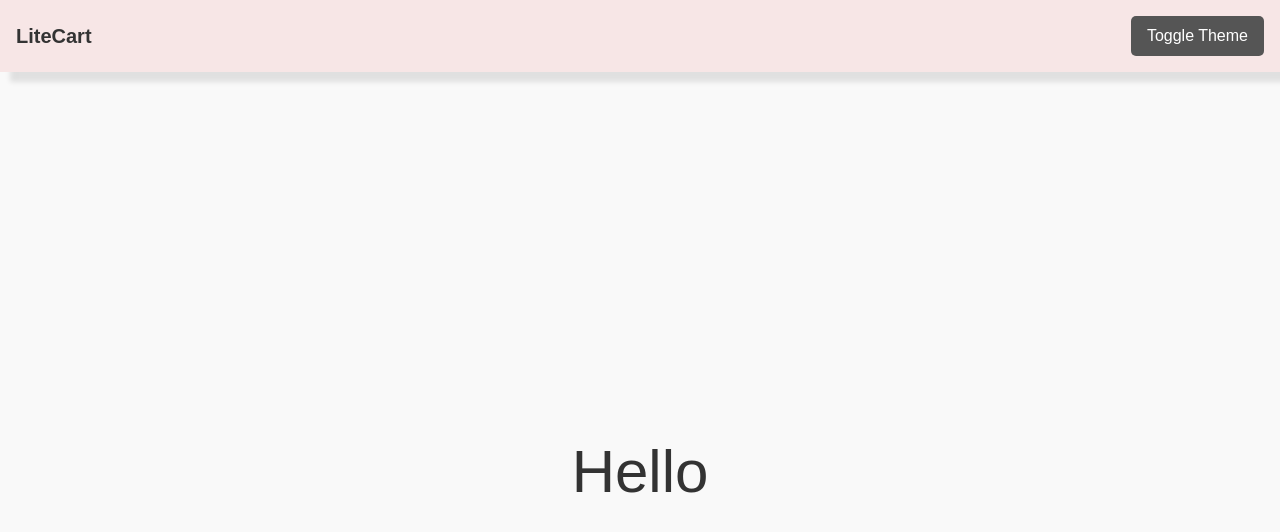
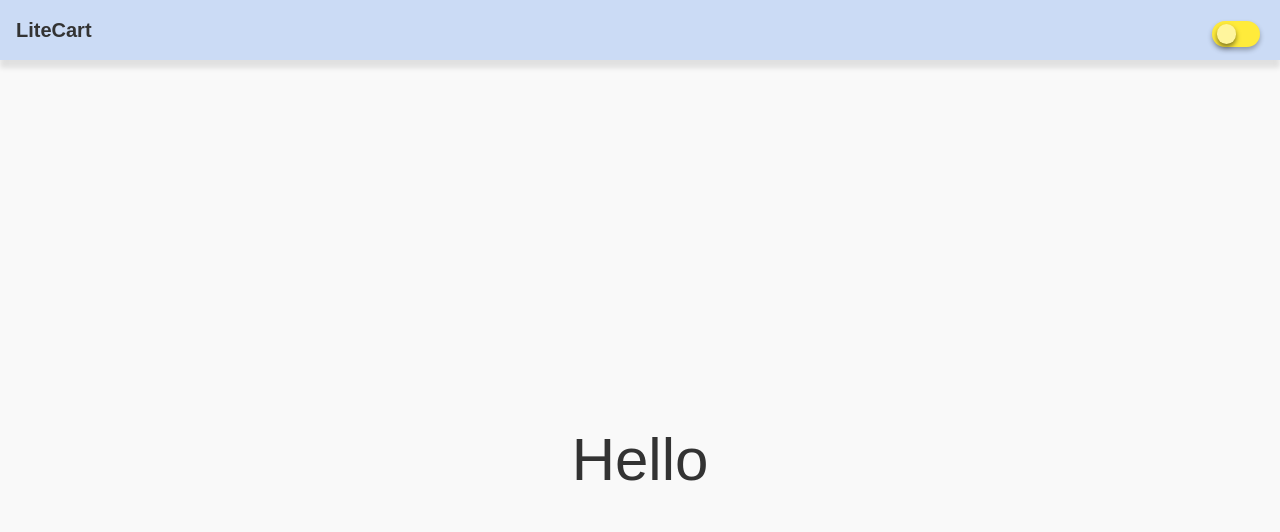
Before and after one commit to Kaywere/LiteCart, a React (Vite) app: page / in a window 1280 px wide. Shown: the top 532 px of the page. Built offline with nearby package versions, Linux system fonts and the light colour scheme.

Commit message:
Added a Toggle Function to the dark mode with styling

```diff
--- a/src/components/Navbar.jsx
+++ b/src/components/Navbar.jsx
@@ -3,12 +3,22 @@ import { useTheme } from '../utils/ThemeContext';
 import '../styles/Navbar.css';
 
 function Navbar() {
-  const { toggleTheme } = useTheme();
+  const { darkMode, toggleTheme } = useTheme();
 
   return (
     <nav className="navbar">
       <h1 className="text-xl font-bold">LiteCart</h1>
-      <button onClick={toggleTheme}>Toggle Theme</button>
+
+      <div className="toggle-container">
+        <input
+          type="checkbox"
+          id="check"
+          className="toggle"
+          onChange={toggleTheme}
+          checked={darkMode}
+        />
+        <label htmlFor="check"></label> {}
+      </div>
     </nav>
   );
 }
--- a/src/styles/Navbar.css
+++ b/src/styles/Navbar.css
@@ -1,3 +1,4 @@
+/* Navbar Styles */
 .navbar {
     display: flex;
     justify-content: space-between;
@@ -5,20 +6,58 @@
     padding: 1rem;
     background-color: var(--navbar-bg-color); /* Navbar-specific background */
     color: var(--navbar-text-color); /* Navbar-specific text */
-    box-shadow: 10px 10px 5px rgba(0, 0, 0, 0.1);
+    box-shadow: 0 8px 5px rgba(0, 0, 0, 0.1);
     transition: background-color 0.3s ease, color 0.3s ease;
   }
 
-  .navbar button {
-    padding: 0.5rem 1rem;
-    border: none;
-    border-radius: 5px;
-    cursor: pointer;
-    background-color: #555;
-    color: #fff;
-    transition: background-color 0.3s ease;
+
+  .toggle-container {
+    position: absolute;
+    right: 0.5rem;
+    margin-bottom: 1rem;
   }
 
-  .navbar button:hover {
-    background-color: #777;
+
+  .toggle {
+    visibility: hidden;
   }
+
+
+  .toggle + label {
+    display: flex;
+    align-items: center;
+    font-size: 1.5rem;
+    cursor: pointer;
+    color: var(--text-color);
+  }
+
+
+  .toggle + label::before {
+    content: "";
+    height: 1.09em;
+    width: 2em;
+    border-radius: 1em;
+    background-color: var(--toggle-bg, #ccc);
+    margin-right: 0.5em;
+    box-shadow: 0 3px 5px rgba(0, 0, 0, 0.3);
+    transition: background-color 250ms ease-in-out;
+  }
+
+
+  .toggle + label::after {
+    content: "";
+    height: 0.8em;
+    width: 0.8em;
+    border-radius: 1em;
+    background-color: var(--toggle-fg, #fff);
+    box-shadow: 0 3px 5px rgba(0, 0, 0, 0.5);
+    position: absolute;
+    left: 0.2em;
+
+    transition: background-color 250ms ease-in-out, transform 250ms ease-in-out;
+  }
+
+
+  .toggle:checked + label::after {
+    transform: translateX(100%);
+  }
--- a/src/styles/index.css
+++ b/src/styles/index.css
@@ -3,12 +3,6 @@
 @tailwind components;
 @tailwind utilities;
 
-/* Global Styles */
-:root {
-  --bg-color: #c6c6c6; /* Default to light mode */
-  --text-color: #333333; /* Default text color */
-
-}
 
 body {
   background-color: var(--bg-color);
@@ -18,7 +12,6 @@ body {
   transition: background-color 0.3s ease, color 0.3s ease;
 }
 
-/* Add dark mode variables dynamically when the `dark` class is on the root element */
 .dark {
   --bg-color: #1e1e1e;
   --text-color: #f1f1f1;
--- a/src/utils/ThemeContext.jsx
+++ b/src/utils/ThemeContext.jsx
@@ -1,33 +1,34 @@
 import React, { createContext, useState, useContext, useEffect } from 'react';
+
 
 const ThemeContext = createContext();
 
 export const ThemeProvider = ({ children }) => {
   const [darkMode, setDarkMode] = useState(false);
 
+
   const toggleTheme = () => {
     setDarkMode((prevMode) => !prevMode);
   };
 
-  // Dynamically update CSS variables for the page and navbar separately
   useEffect(() => {
     const root = document.documentElement;
 
     if (darkMode) {
-      // Page background and text
-      root.style.setProperty('--bg-color', '#1e1e1e'); // Dark page background
-      root.style.setProperty('--text-color', '#f1f1f1'); // Dark page text
 
-      // Navbar-specific variables
+      root.style.setProperty('--bg-color', '#1e1e1e');
+      root.style.setProperty('--text-color', '#f1f1f1');
+      root.style.setProperty('--toggle-bg', '#1a237e');
+      root.style.setProperty('--toggle-fg', '#e3f2fd');
       root.style.setProperty('--navbar-bg-color', '#333333'); // Dark navbar background
       root.style.setProperty('--navbar-text-color', '#ffffff'); // Dark navbar text
     } else {
-      // Page background and text
-      root.style.setProperty('--bg-color', '#f9f9f9'); // Light page background
-      root.style.setProperty('--text-color', '#333333'); // Light page text
 
-      // Navbar-specific variables
-      root.style.setProperty('--navbar-bg-color', '#dd3f3f1a'); // Light navbar background
+      root.style.setProperty('--bg-color', '#f9f9f9');
+      root.style.setProperty('--text-color', '#333333');
+      root.style.setProperty('--toggle-bg', '#ffeb3b');
+      root.style.setProperty('--toggle-fg', '#fff59d');
+      root.style.setProperty('--navbar-bg-color', '#cbdbf5'); // Light navbar background
       root.style.setProperty('--navbar-text-color', '#333333'); // Light navbar text
     }
   }, [darkMode]);
@@ -39,4 +40,5 @@ export const ThemeProvider = ({ children }) => {
   );
 };
 
+
 export const useTheme = () => useContext(ThemeContext);
```
